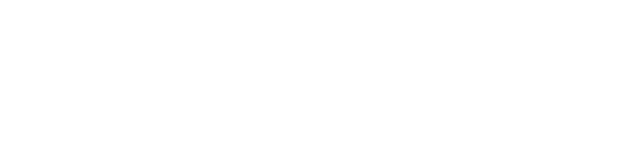
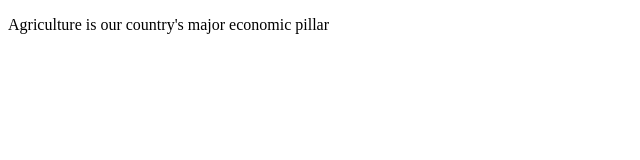
Before and after one commit to kevinwanjohi123/Farming-tools, a plain HTML site: page farming-tools.html in a window 1280 px wide. Shown: the whole page, without its empty margins (0-640 px from the left). Drawn offline with Linux system fonts and the light colour scheme.

Commit message:
add paragraph element to the initial page structure

```diff
--- a/farming-tools.html
+++ b/farming-tools.html
@@ -1,9 +1,10 @@
 <!DOCTYPE html>
 <html>
   <head>
-    <title></title>
+    <title>Farming tools</title>
   </head>
   <body>
+    <p>Agriculture is our country's major economic pillar</p>
 
   </body>
 </html>
```
